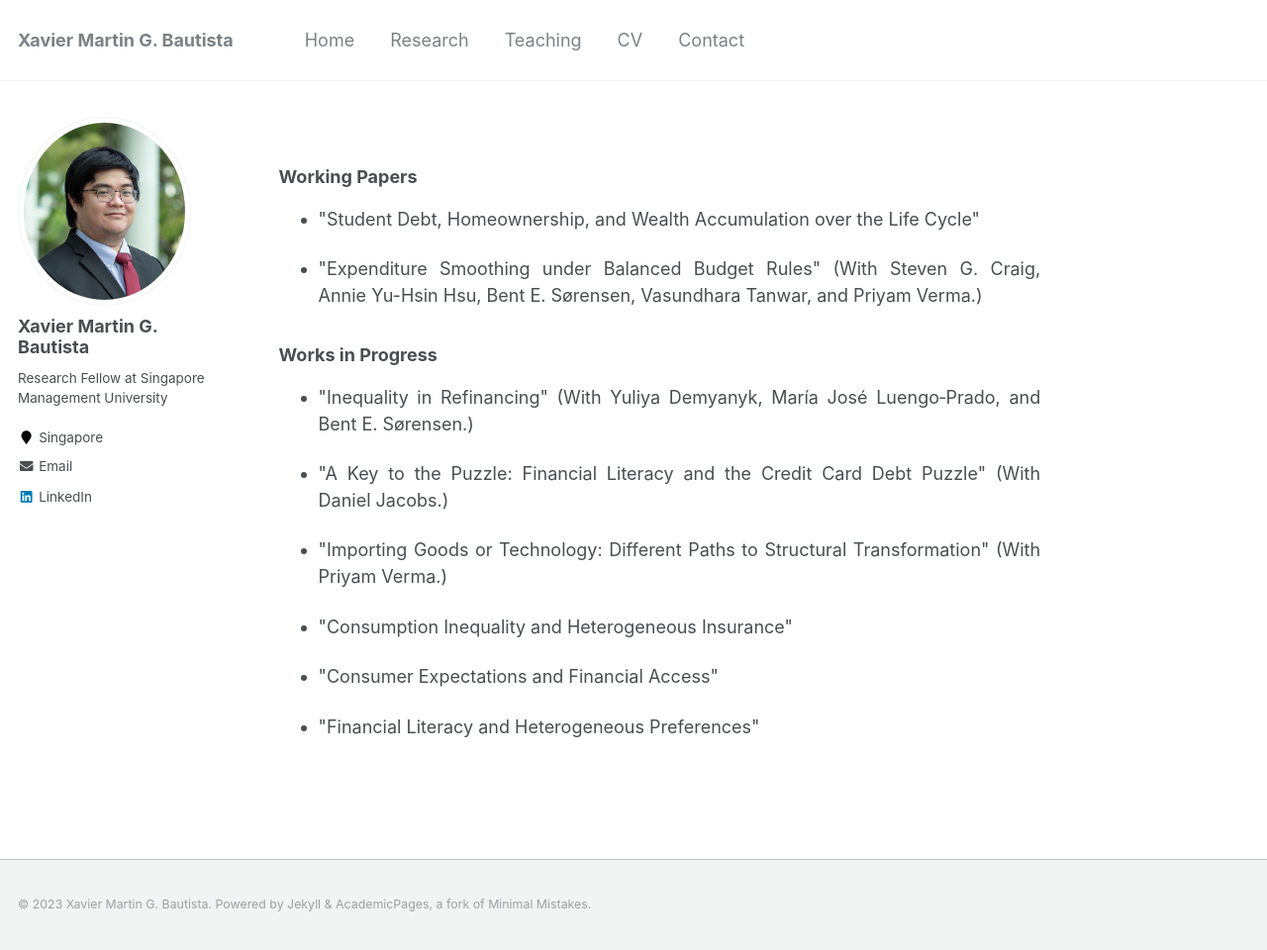
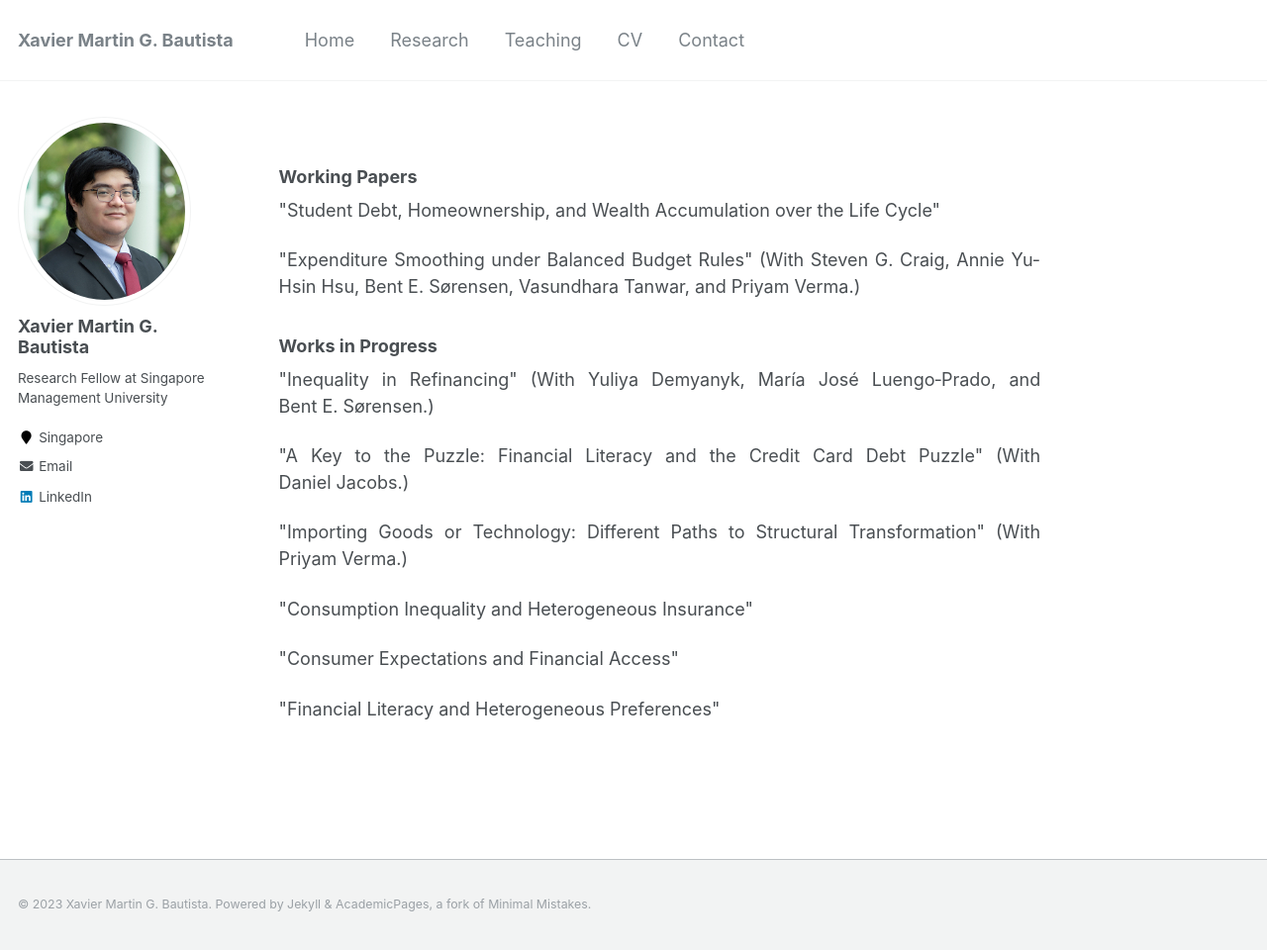
Before and after one commit to xmgbautista/xmgbautista.github.io, a Jekyll site: the page built from _pages/research.md, in a window 1280 px wide and 960 px high. Shown: the whole window at 99% size. Built offline with Jekyll 4.4.1, drawn with Linux system fonts in a browser that asks for light colours.

Commit message:
Update research.md

```diff
--- a/_pages/research.md
+++ b/_pages/research.md
@@ -7,8 +7,8 @@ author_profile: true
 
 ### Working Papers
 
-* <p style='text-align: justify;'>"Student Debt, Homeownership, and Wealth Accumulation over the Life Cycle" </p>
-* <p style='text-align: justify;'>"Expenditure Smoothing under Balanced Budget Rules"
+<p style='text-align: justify;'>"Student Debt, Homeownership, and Wealth Accumulation over the Life Cycle" </p>
+<p style='text-align: justify;'>"Expenditure Smoothing under Balanced Budget Rules"
 (With Steven&nbsp;G.&nbsp;Craig, Annie&nbsp;Yu-Hsin&nbsp;Hsu, Bent&nbsp;E.&nbsp;S&oslash;rensen, Vasundhara&nbsp;Tanwar, and Priyam&nbsp;Verma.)</p>
 <!--(With [Steven&nbsp;G.&nbsp;Craig](https://www.uh.edu/class/economics/people/current-faculty/steve/),
 [Yu-Hsin&nbsp;Hsu](https://www.annieyuhsinhsu.com/home),
@@ -18,17 +18,17 @@ author_profile: true
 
 ### Works in Progress
 
-* <p style='text-align: justify;'>"Inequality in Refinancing"
+<p style='text-align: justify;'>"Inequality in Refinancing"
 (With Yuliya&nbsp;Demyanyk, Mar&iacute;a&nbsp;Jos&eacute;&nbsp;Luengo&#8209;Prado, and Bent&nbsp;E.&nbsp;S&oslash;rensen.)</p>
 <!--(With Yuliya&nbsp;Demyanyk,
 [Mar&iacute;a&nbsp;Jos&eacute;&nbsp;Luengo&#8209;Prado](http://luengoprado.net/), and
 [Bent&nbsp;E.&nbsp;S&oslash;rensen](https://uh.edu/~bsorense/).)-->
-* <p style='text-align: justify;'>"A Key to the Puzzle: Financial Literacy and the Credit Card Debt Puzzle"
+<p style='text-align: justify;'>"A Key to the Puzzle: Financial Literacy and the Credit Card Debt Puzzle"
 (With Daniel&nbsp;Jacobs.) </p>
 <!--(With [Daniel&nbsp;Jacobs](https://dljacobs.github.io/).)-->
-* <p style='text-align: justify;'>"Importing Goods or Technology: Different Paths to Structural Transformation"
+<p style='text-align: justify;'>"Importing Goods or Technology: Different Paths to Structural Transformation"
 (With Priyam&nbsp;Verma.)</p>
 <!--(With [Priyam&nbsp;Verma](https://sites.google.com/view/priyamverma/home).)-->
-* <p style='text-align: justify;'>"Consumption Inequality and Heterogeneous Insurance"</p>
-* <p style='text-align: justify;'>"Consumer Expectations and Financial Access"</p>
-* <p style='text-align: justify;'>"Financial Literacy and Heterogeneous Preferences"</p>
+<p style='text-align: justify;'>"Consumption Inequality and Heterogeneous Insurance"</p>
+<p style='text-align: justify;'>"Consumer Expectations and Financial Access"</p>
+<p style='text-align: justify;'>"Financial Literacy and Heterogeneous Preferences"</p>
```
